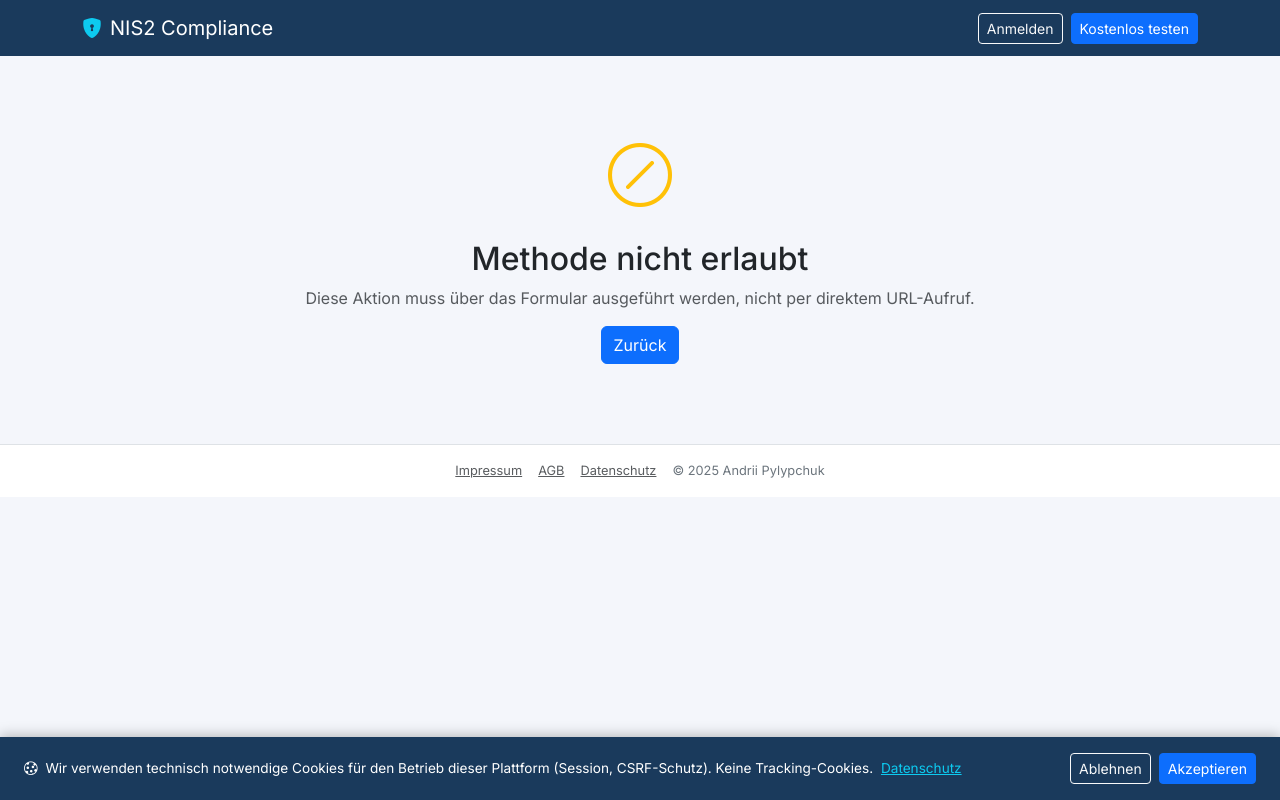
After one commit to pilipandr770/NIS2, a Flask app: template templates/errors/405.html in a window 1280 px wide. The commit adds this page. Run offline with Flask 3, Linux system fonts and the light colour scheme; the template is opened without the code that fills it, so the values that code supplies are empty.

Commit message:
Fix pricing email, add 405 error page
- pricing.html: mailto links point to info@andrii-it.de (was info@nis2-compliance.de)
- errors/405.html: branded Method Not Allowed page (replaces bare system 405)
- app/__init__.py: register 405 error handler

```diff
--- a/app/__init__.py
+++ b/app/__init__.py
@@ -82,6 +82,10 @@ def create_app(config_name: str = None) -> Flask:
     def not_found(e):
         return render_template('errors/404.html'), 404
 
+    @app.errorhandler(405)
+    def method_not_allowed(e):
+        return render_template('errors/405.html'), 405
+
     @app.errorhandler(500)
     def server_error(e):
         return render_template('errors/500.html'), 500
--- /dev/null
+++ b/templates/errors/405.html
@@ -0,0 +1,10 @@
+{% extends 'base.html' %}
+{% block title %}405 — Methode nicht erlaubt{% endblock %}
+{% block content %}
+<div class="text-center py-5">
+  <i class="bi bi-slash-circle text-warning" style="font-size:4rem;"></i>
+  <h2 class="mt-3">Methode nicht erlaubt</h2>
+  <p class="text-muted">Diese Aktion muss über das Formular ausgeführt werden, nicht per direktem URL-Aufruf.</p>
+  <a href="javascript:history.back()" class="btn btn-primary">Zurück</a>
+</div>
+{% endblock %}
--- a/templates/payments/pricing.html
+++ b/templates/payments/pricing.html
@@ -14,7 +14,7 @@
           <li class="py-1"><i class="bi bi-check-circle-fill text-success me-2"></i>Incident Response</li>
           <li class="py-1"><i class="bi bi-check-circle-fill text-success me-2"></i>10 Schulungen/Monat</li>
         </ul>
-        <a href="mailto:info@nis2-compliance.de?subject=Basic Plan" class="btn btn-outline-primary w-100 mt-3">Basic wahlen</a>
+        <a href="mailto:info@andrii-it.de?subject=NIS2 Basic Plan anfragen" class="btn btn-outline-primary w-100 mt-3">Basic wählen</a>
       </div>
     </div>
   </div>
@@ -32,7 +32,7 @@
           <li class="py-1"><i class="bi bi-check-circle-fill text-success me-2"></i>Site Security Audit</li>
           <li class="py-1"><i class="bi bi-check-circle-fill text-success me-2"></i>Unbegrenzte Schulungen</li>
         </ul>
-        <a href="mailto:info@nis2-compliance.de?subject=Professional Plan" class="btn btn-primary w-100 mt-3">Professional wahlen</a>
+        <a href="mailto:info@andrii-it.de?subject=NIS2 Professional Plan anfragen" class="btn btn-primary w-100 mt-3">Professional wählen</a>
       </div>
     </div>
   </div>
```
